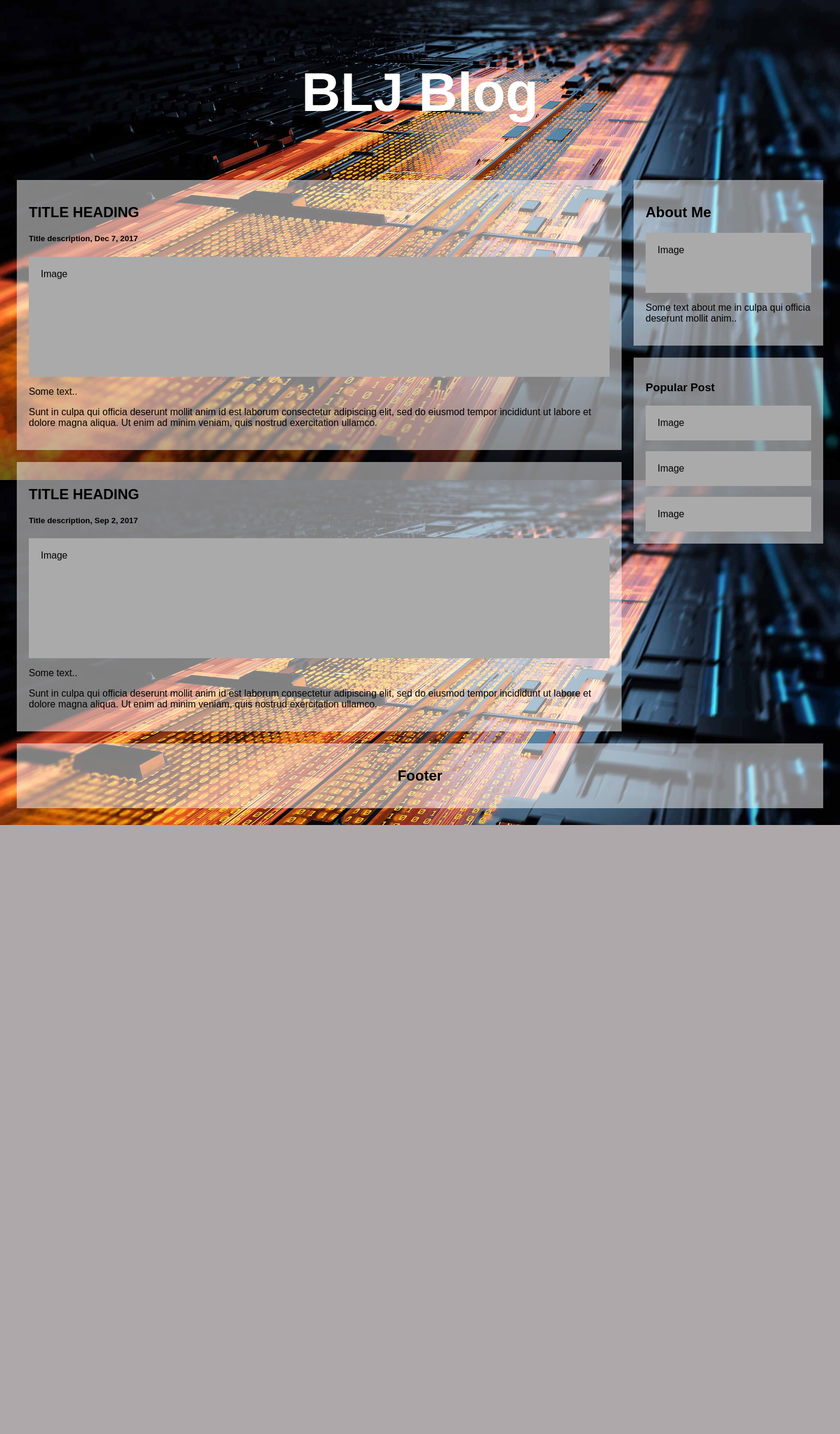
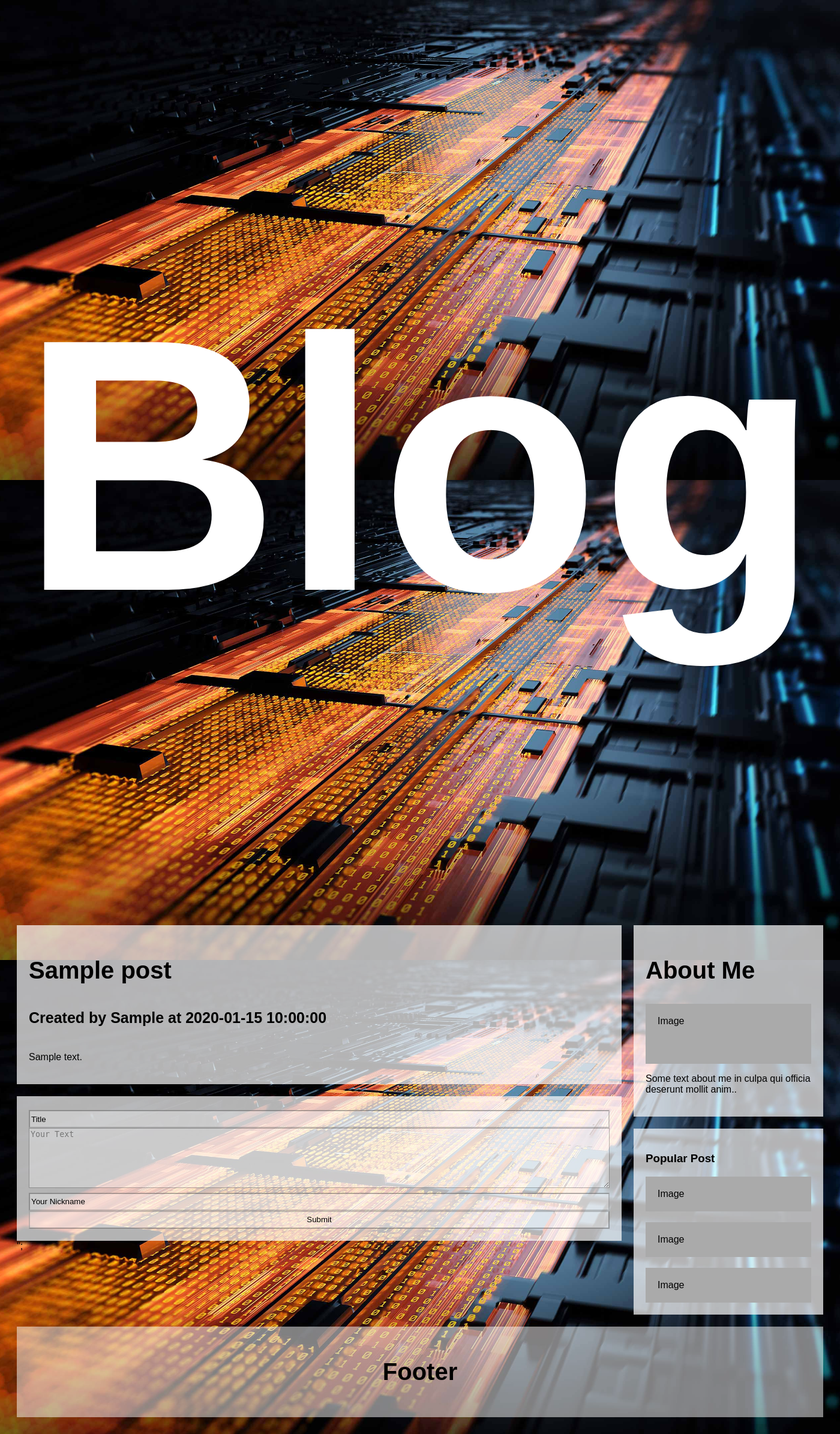
Before and after one commit to RoeHH/php-blog-blj, a PHP site: page /views/page.php in a window 1400 px wide. Shown: the whole page at 60% size. Before the commit the page ends 1375 px from the top, so only its background shows below. Run offline with PHP 8.4, Linux system fonts and the light colour scheme; tables that the repository leaves empty or names only in its code hold one stand-in row (values such as "Sample post").

Commit message:
auto import blogs from database done and Form made with html need to conect to database

```diff
--- a/private/blog/blog.php
+++ b/private/blog/blog.php
@@ -1,27 +1,5 @@
-        <div class="leftcolumn">
-
-
-
-
-            <div class="card">
-            <h2>TITLE HEADING</h2>
-            <h5>Title description, Dec 7, 2017</h5>
-            <div class="fakeimg" style="height:200px;">Image</div>
-            <p>Some text..</p>
-            <p>Sunt in culpa qui officia deserunt mollit anim id est laborum consectetur adipiscing elit, sed do eiusmod tempor incididunt ut labore et dolore magna aliqua. Ut enim ad minim veniam, quis nostrud exercitation ullamco.</p>
-            </div>
-
-
-
-            <div class="card">
-            <h2>TITLE HEADING</h2>
-            <h5>Title description, Sep 2, 2017</h5>
-            <div class="fakeimg" style="height:200px;">Image</div>
-            <p>Some text..</p>
-            <p>Sunt in culpa qui officia deserunt mollit anim id est laborum consectetur adipiscing elit, sed do eiusmod tempor incididunt ut labore et dolore magna aliqua. Ut enim ad minim veniam, quis nostrud exercitation ullamco.</p>
-            </div>
-
-
-
-
-        </div>
+<?php include '../private/blog/blogGetFromDatabaseLogic.php';?>
+<div class="leftcolumn">
+    <?php include '../private/blog/printBlog.php';?>
+    <?php include '../private/blog/insertForm.php';?>
+</div>
--- /dev/null
+++ b/private/blog/blogGetFromDatabaseLogic.php
@@ -0,0 +1,30 @@
+<?php
+    $user = 'root';
+    $password = '';
+    $pdo = new PDO('mysql:host=localhost;dbname=blogdb', $user, $password, [
+        PDO::ATTR_ERRMODE            => PDO::ERRMODE_EXCEPTION,
+        PDO::MYSQL_ATTR_INIT_COMMAND => 'SET NAMES utf8',
+    ]);
+    $name_array = array();
+    $time_array = array();
+    $text_array = array();
+    $title_array = array();
+    $y = 0;
+    $stmt = $pdo->query('SELECT created_by FROM `posts`');
+    foreach($stmt->fetchAll() as $nr => $x) {
+        $name_array[$nr] =  "$x[0]";
+    }
+    $stmt = $pdo->query('SELECT created_at FROM `posts`');
+    foreach($stmt->fetchAll() as $nr => $x) {
+        $time_array[$nr] =  "$x[0]";
+    }
+    $stmt = $pdo->query('SELECT post_text FROM `posts`');
+    foreach($stmt->fetchAll() as $nr => $x) {
+        $text_array[$nr] =  "$x[0]";
+    }
+    $stmt = $pdo->query('SELECT post_title FROM `posts`');
+    foreach($stmt->fetchAll() as $nr => $x) {
+        $title_array[$nr] =  "$x[0]";
+        $y++;
+    }
+?>
--- /dev/null
+++ b/private/blog/insertForm.php
@@ -0,0 +1,23 @@
+
+<div class="card formcard">
+    <form action="/page.php">
+    <table style="width:100%">
+    </tr>
+        <label for="title"></label>
+        <input type="text" id="title" name="title" value="Title" onfocus="this.value='';">
+    </tr>
+    <tr>
+        <label for="text"></label>
+        <textarea rows="10" cols="50" placeholder="Your Text"></textarea><br>
+    </tr>
+    <tr>
+        <label for="name"></label>
+        <input type="" id="name" name="name" value="Your Nickname" onfocus="this.value='';">
+    </tr>
+    <tr>
+        <input class="submit" type="submit" value="Submit">
+    </tr>
+
+    </table>
+    </form>
+</div>";
--- /dev/null
+++ b/private/blog/printBlog.php
@@ -0,0 +1,11 @@
+<?php
+    for ($nr = 0;$nr < $y;$nr++){
+        echo"
+        <div class=\"card\">
+        <h2>$title_array[$nr]</h2>
+        <h5>Created by $name_array[$nr] at $time_array[$nr]</h5>
+        <p>$text_array[$nr]</p>
+        </div>";
+    }
+//Fakeimg: <div class=\"fakeimg\" style=\"height:200px;\">Image</div>
+?>
--- a/private/header.php
+++ b/private/header.php
@@ -1,3 +1,3 @@
 <div class="header">
-    <h2>BLJ Blog</h2>
+    <h1>Blog</h1>
 </div>
--- /dev/null
+++ b/public/stylesheets/form.css
@@ -0,0 +1,29 @@
+textarea,
+input {
+    background: rgb(255, 255, 255);
+    background: rgba(255, 255, 255, 0.3);
+    border-color: rgba(255, 255, 255);
+    border-color: rgba(0, 0, 0, 0.3);
+}
+
+input {
+    height: 30px;
+    width: 100%;
+}
+
+textarea {
+    height: 100px;
+    width: 100%;
+}
+
+table {
+    border-collapse: collapse;
+}
+
+label {
+    font-size: 25px;
+}
+
+.submit {
+    width: 100%;
+}
--- a/public/stylesheets/style.css
+++ b/public/stylesheets/style.css
@@ -14,7 +14,7 @@ body {
 /* Header/Blog Title */
 
 .header {
-    font-size: 60px;
+    font-size: 300px;
     text-align: center;
     background: none;
     color: white;
@@ -41,6 +41,20 @@ body {
 }
 
 
+/* h2 */
+
+h2 {
+    font-size: 40px;
+}
+
+
+/* h5 */
+
+h5 {
+    font-size: 25px;
+}
+
+
 /* Fake image */
 
 .fakeimg {
@@ -54,7 +68,7 @@ body {
 
 .card {
     background: rgb(255, 255, 255);
-    background: rgba(255, 255, 255, 0.5);
+    background: rgba(255, 255, 255, 0.7);
     padding: 20px;
     margin-top: 20px;
 }
--- a/views/page.php
+++ b/views/page.php
@@ -4,6 +4,7 @@
         <meta name="viewport" content="width=device-width, initial-scale=1">
         <link rel="stylesheet" type="text/css" href="../public/stylesheets/style.css">
         <link rel="stylesheet" type="text/css" href="../public/stylesheets/backgrounds.css">
+        <link rel="stylesheet" type="text/css" href="../public/stylesheets/form.css">
     </head>
     <body class="body">
         <?php include '../private/header.php';?>
```
Also changed, not shown: private/blog/conectToDatabasse.php (added, +8 -0 lines), public/stylesheets/backgrounds.css (indentation only).
